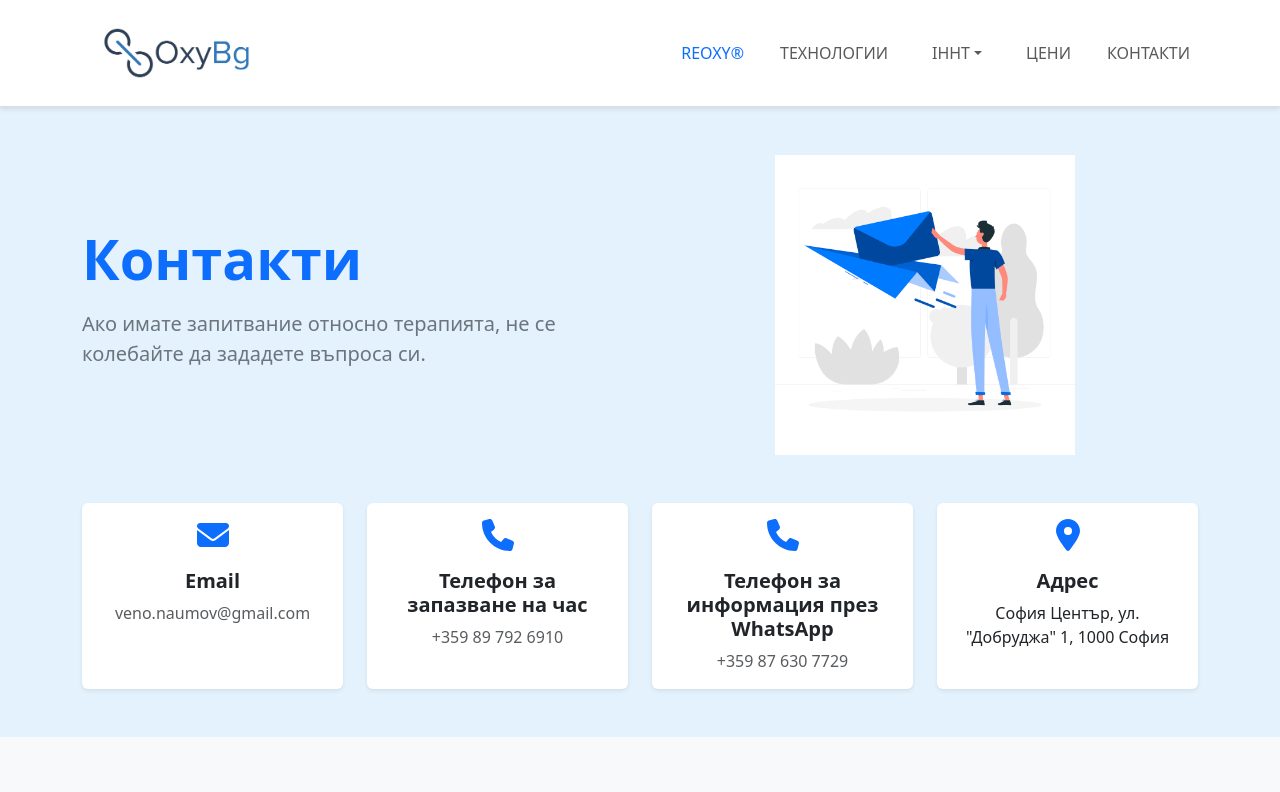
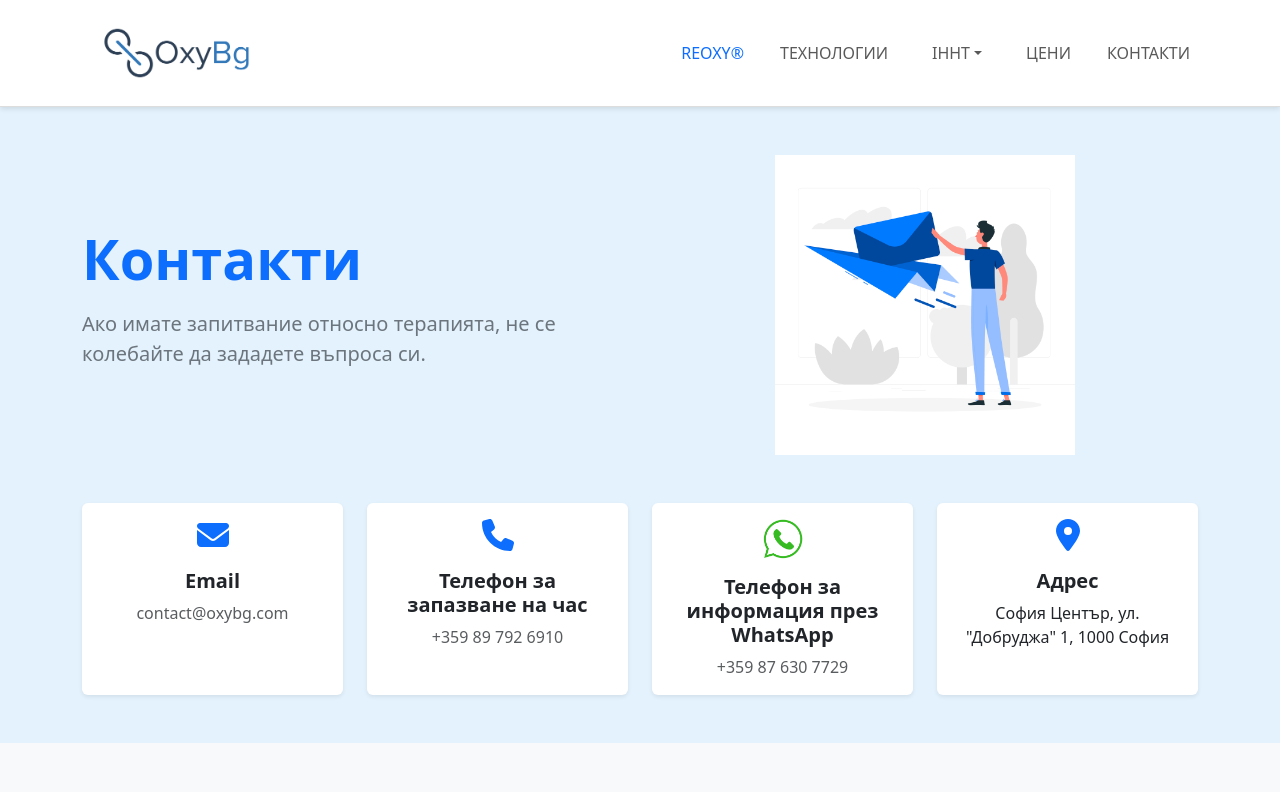
Before and after one commit to StefanPetrov49/oxybg, a Next.js app: page /contacts in a window 1280 px wide. Shown: the top 792 px of the page. Built offline with nearby package versions, Linux system fonts and the light colour scheme.

Commit message:
Add head titles and icon

```diff
--- a/components/Contacts.js
+++ b/components/Contacts.js
@@ -1,10 +1,14 @@
 import { FontAwesomeIcon } from "@fortawesome/react-fontawesome";
 import { Container, Row, Col, Card, Image } from "react-bootstrap";
 import { faEnvelope, faPhone, faLocationDot } from "@fortawesome/free-solid-svg-icons";
+import Head from "next/head";
 
 export default function Contacts() {
   return (
     <section className="py-5" style={{ backgroundColor: "#e3f2fd" }}>
+      <Head>
+        <title>Контакти</title>
+      </Head>
       {/* Header + Image Layout */}
       <Container className="mb-5">
         <Row className="align-items-center">
@@ -39,9 +43,9 @@ export default function Contacts() {
                 <Card.Text>
                   <a
                     className="text-muted text-decoration-none"
-                    href="mailto:veno.naumov@gmail.com"
+                    href="mailto:contact@oxybg.com"
                   >
-                    veno.naumov@gmail.com
+                    contact@oxybg.com
                   </a>
                 </Card.Text>
               </Card.Body>
@@ -53,9 +57,9 @@ export default function Contacts() {
               <Card.Body>
                 <FontAwesomeIcon icon={faPhone} size="2x" className="mb-3 text-primary" />
                 <Card.Title className="fw-semibold">Телефон за запазване на час</Card.Title>
-                  <Card.Text>
-                    <a href="tel:+359 89 792 6910" className="text-decoration-none text-muted">+359 89 792 6910</a>
-                  </Card.Text>
+                <Card.Text>
+                  <a href="tel:+359 89 792 6910" className="text-decoration-none text-muted">+359 89 792 6910</a>
+                </Card.Text>
               </Card.Body>
             </Card>
           </Col>
@@ -63,7 +67,15 @@ export default function Contacts() {
           <Col md={3}>
             <Card className="border-0 shadow-sm text-center h-100">
               <Card.Body>
-                <FontAwesomeIcon icon={faPhone} size="2x" className="mb-3 text-primary" />
+                <Image
+                  src="/whatsapp.png" // Your custom WhatsApp image path
+                  alt="WhatsApp"
+                  style={{
+                    width: "40px", // Same size as FontAwesome icons
+                    height: "40px", // Same size as FontAwesome icons
+                    marginBottom: "1rem",
+                  }}
+                />
                 <Card.Title className="fw-semibold">Телефон за информация през WhatsApp</Card.Title>
                 <Card.Text>
                   <a
--- a/components/Homeostasis.js
+++ b/components/Homeostasis.js
@@ -1,3 +1,4 @@
+import Head from "next/head";
 import Image from "next/image";
 import { Container, Row, Col, Card } from "react-bootstrap";
 
@@ -10,6 +11,9 @@ const oxygenContributors = [
 export default function Homeostasis() {
   return (
     <section className="reoxy-section">
+      <Head>
+        <title>О2 Хомеостаза</title>
+      </Head>
       {/* Title Section with blurred image background and overlay text */}
       <div className="mb-5" style={{ position: "relative", width: "100%", height: "320px", overflow: "hidden" }}>
         <Image
--- a/components/PhysiologicalEffects.js
+++ b/components/PhysiologicalEffects.js
@@ -1,10 +1,14 @@
 import React from "react";
 import { Container, Table } from "react-bootstrap";
 import data from "../data/ihht.json";
+import Head from "next/head";
 
 export default function PhysiologicalEffects() {
   return (
     <section className="reoxy-section">
+      <Head>
+        <title>Физиологични ефекти</title>
+      </Head>
       {/* Short-term adaptation */}
       <div className="text-center py-4 bg-primary text-white">
         <h2>Краткосрочна адаптация към излагане на хипоксия</h2>
--- a/components/Pricing.js
+++ b/components/Pricing.js
@@ -1,9 +1,13 @@
+import Head from "next/head";
 import Image from "next/image";
 import { Container, Row, Col, Table } from "react-bootstrap";
 
 export default function Pricing() {
   return (
     <section className="reoxy-section">
+      <Head>
+        <title>Цени</title>
+      </Head>
       {/* Title Section */}
       <div className="text-center py-4 bg-primary text-white">
         <h2>Цени</h2>
--- a/components/ReOxyHome.js
+++ b/components/ReOxyHome.js
@@ -4,6 +4,7 @@ import reoxyData from "../data/reoxy-home.json";
 import { FontAwesomeIcon } from "@fortawesome/react-fontawesome";
 import { faHeartCirclePlus, faUserShield, faGears, faPersonBiking, faLungs, faHeartPulse, faBrain, faSmile, faFaceFrown, faWeightScale, faPersonRunning } from "@fortawesome/free-solid-svg-icons";
 import { useRef, useState } from "react";
+import Head from "next/head";
 
 // Mapping string names to actual FontAwesome icons
 const iconMap = {
@@ -40,6 +41,9 @@ export default function ReOxyHome() {
 
   return (
     <>
+      <Head>
+        <title>OxyBg</title>
+      </Head>
       {/* Blue Section: Image on Left, Text on Right */}
       <div className="blue-section">
         <div className="content-container">
--- a/components/ReOxySection.js
+++ b/components/ReOxySection.js
@@ -1,10 +1,14 @@
 import Image from "next/image";
 import { Container, Row, Col, Card } from "react-bootstrap";
 import data from "../data/reoxy-home.json";
+import Head from "next/head";
 
 export default function ReOxySection() {
     return (
         <section className="reoxy-section">
+            <Head>
+                <title>Описание на ReOxy</title>
+            </Head>
             {/* Title Section with blurred image background and overlay text */}
             <div className="mb-5" style={{ position: "relative", width: "100%", height: "320px", overflow: "hidden" }}>
                 <Image
--- a/components/Technology.js
+++ b/components/Technology.js
@@ -1,9 +1,13 @@
+import Head from "next/head";
 import Image from "next/image";
 import { Card, Col, Container, Row } from "react-bootstrap";
 
 export default function Technology() {
     return (
         <section className="reoxy-section">
+            <Head>
+                <title>Технологии</title>
+            </Head>
             {/* Title Section with blurred image background and overlay text */}
             <div className="mb-5" style={{ position: "relative", width: "100%", height: "400px", overflow: "hidden" }}>
                 <Image
--- a/components/layout/Layout.js
+++ b/components/layout/Layout.js
@@ -2,13 +2,17 @@ import Footer from "./Footer";
 import MobileFixedMenu from "./MobileFixedMenu";
 import NoSSR from "./NoSSR";
 import Header from "./Header";
+import Head from "next/head";
 
 export default function Layout({ children }) {
   return (
     <NoSSR>
-      <Header/>
+      <Head>
+        <link rel="icon" href="/logo_bubble_max.png" />
+      </Head>
+      <Header />
       {children}
-      <Footer/>
+      <Footer />
       <MobileFixedMenu />
     </NoSSR>
   );
--- a/pages/index.js
+++ b/pages/index.js
@@ -1,4 +1,3 @@
-import Head from "next/head";
 import Layout from "../components/layout/Layout";
 import ReOxyHome from "../components/ReOxyHome";
 
@@ -6,10 +5,6 @@ import ReOxyHome from "../components/ReOxyHome";
 export default function Home() {
   return (
     <>
-      <Head>
-        <link rel="icon" href="/oxygen-logo.png" />
-        <title>OxyBg</title>
-      </Head>
       <Layout>
         <ReOxyHome></ReOxyHome>
       </Layout>
```
Also changed, not shown: public/logo_bubble_max.png (added), public/whatsapp.png (added).
